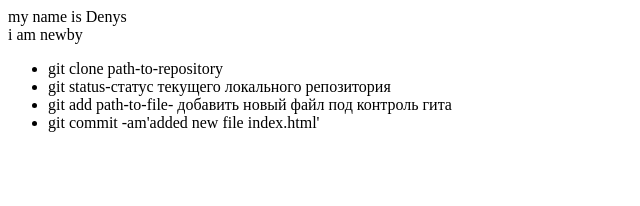
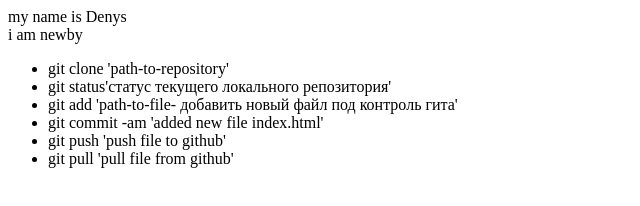
Before and after one commit to Denys32/new_file_git, a plain HTML site: page index.html in a window 1280 px wide. Shown: the whole page, without its empty margins (0-640 px from the left). Drawn offline with Linux system fonts and the light colour scheme.

Commit message:
index.html

```diff
--- a/index.html
+++ b/index.html
@@ -6,9 +6,11 @@
 </div>
 <div>
     <ul>
-        <li>git clone path-to-repository</li>
-        <li>git status-статус текущего локального репозитория</li>
-        <li>git add path-to-file- добавить новый файл под контроль гита</li>
-        <li>git commit -am'added new file index.html'</li>
+        <li>git clone 'path-to-repository'</li>
+        <li>git status'статус текущего локального репозитория'</li>
+        <li>git add 'path-to-file- добавить новый файл под контроль гита'</li>
+        <li>git commit -am 'added new file index.html'</li>
+        <li>git push 'push file to github'</li>
+        <li>git pull 'pull file from github'</li>
     </ul>
 </div>
```
